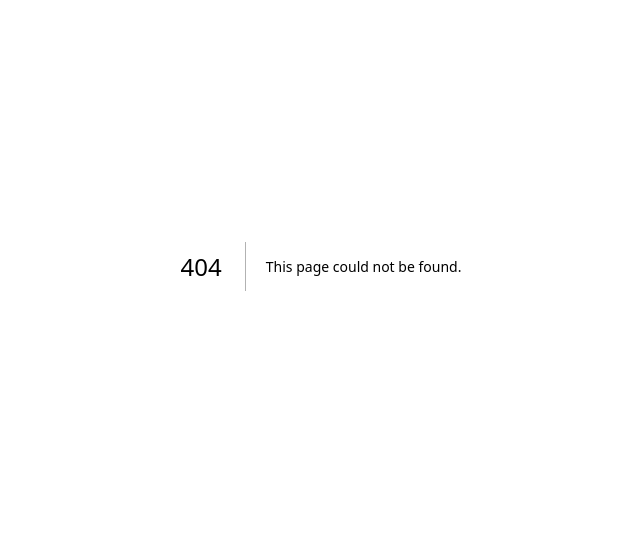
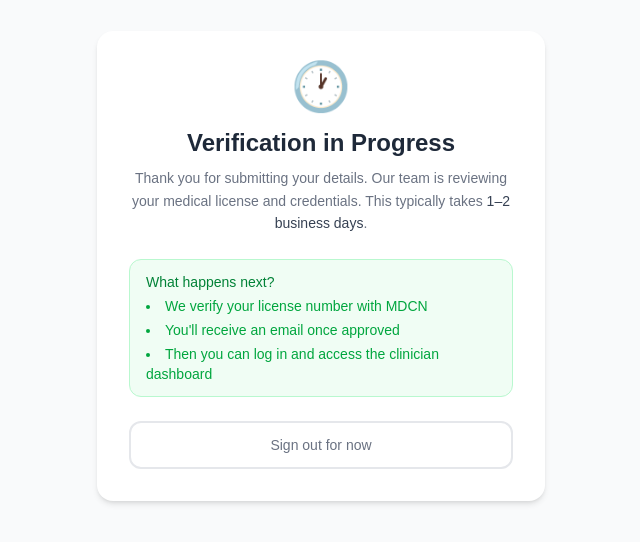
Before and after one commit to Progress21-tech/I-solutions, a Next.js app in the folder mediconnect-uphr/: page /clinician/pending in a window 1280 px wide. Before the commit this address had no page. Shown: the part 134-676 px from the top of the page, without its empty margins (319-959 px from the left). Built offline with nearby package versions, Linux system fonts and the light colour scheme; no server answers.

Commit message:
Create page.tsx

```diff
--- /dev/null
+++ b/mediconnect-uphr/app/clinician/pending/page.tsx
@@ -0,0 +1,47 @@
+'use client'
+import { useRouter } from 'next/navigation'
+import { supabase } from '@/lib/supabase'
+
+export default function ClinicianPendingPage() {
+  const router = useRouter()
+
+  const handleSignOut = async () => {
+    await supabase.auth.signOut()
+    router.push('/login')
+  }
+
+  return (
+    <div className="min-h-screen flex items-center justify-center bg-gray-50 px-4">
+      <div className="bg-white p-8 rounded-2xl shadow-md w-full max-w-md text-center">
+
+        <div className="text-5xl mb-4">🕐</div>
+
+        <h1 className="text-2xl font-bold text-gray-800 mb-2">
+          Verification in Progress
+        </h1>
+        <p className="text-gray-500 text-sm leading-relaxed mb-6">
+          Thank you for submitting your details. Our team is reviewing your
+          medical license and credentials. This typically takes{' '}
+          <span className="font-medium text-gray-700">1–2 business days</span>.
+        </p>
+
+        <div className="bg-green-50 border border-green-200 rounded-xl px-4 py-3 text-left mb-6">
+          <p className="text-sm text-green-700 font-medium mb-1">What happens next?</p>
+          <ul className="text-sm text-green-600 space-y-1 list-disc list-inside">
+            <li>We verify your license number with MDCN</li>
+            <li>You'll receive an email once approved</li>
+            <li>Then you can log in and access the clinician dashboard</li>
+          </ul>
+        </div>
+
+        <button
+          onClick={handleSignOut}
+          className="w-full py-3 border-2 border-gray-200 text-gray-500 rounded-xl font-medium hover:bg-gray-50 transition text-sm"
+        >
+          Sign out for now
+        </button>
+
+      </div>
+    </div>
+  )
+}
```
